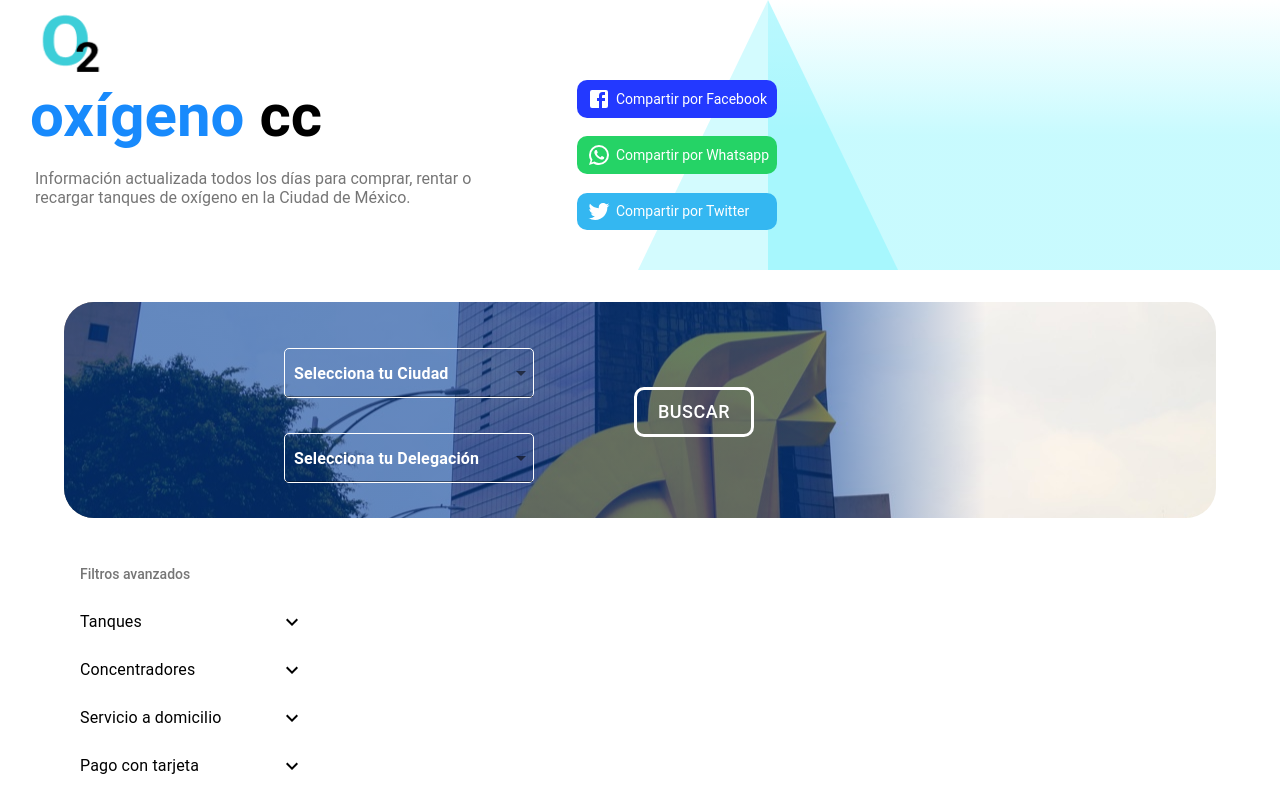
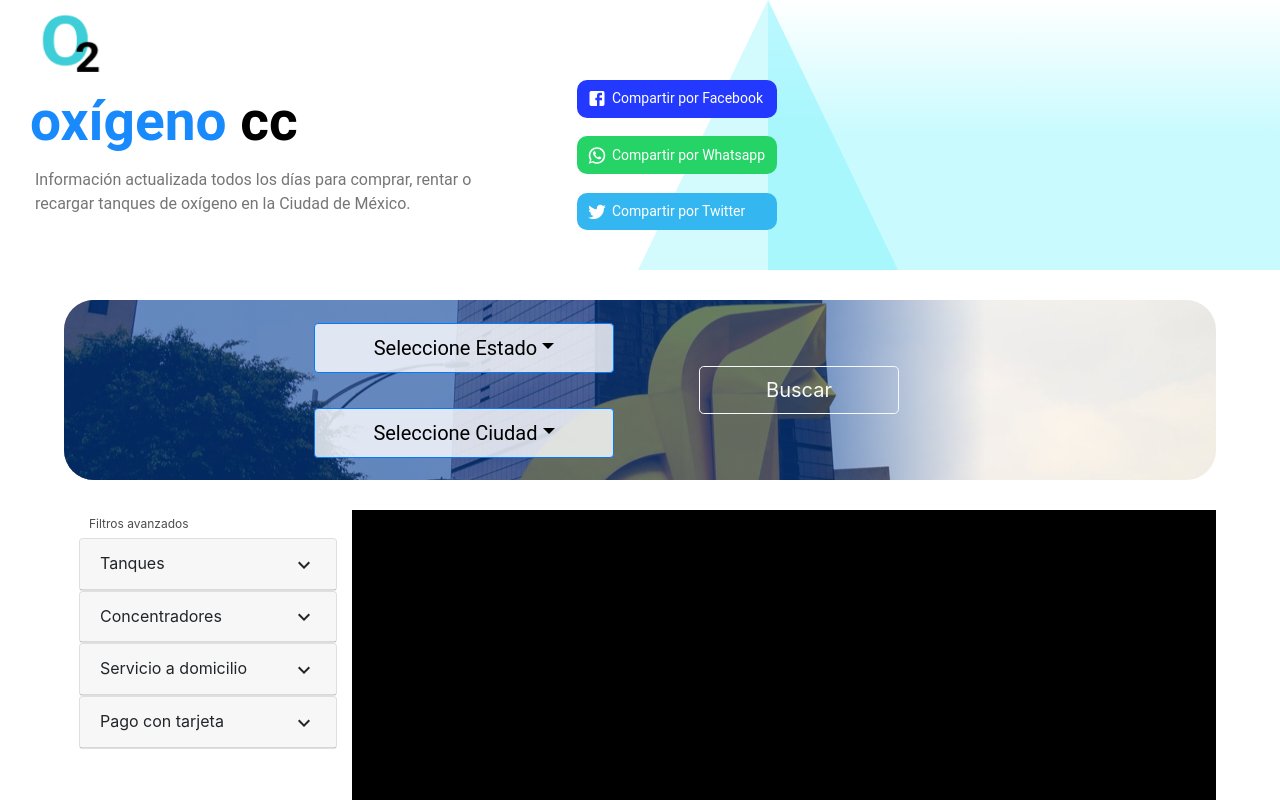
Before and after one commit to AlexisFlores17/oxigeno.cc.front, a React (Create React App) app: page / in a window 1280 px wide. Shown: the top 800 px of the page. Built offline with nearby package versions, Linux system fonts and the light colour scheme; the HTML template or start-up script is replaced by a standard one.

Commit message:
24 enero front

```diff
--- a/package.json
+++ b/package.json
@@ -8,8 +8,10 @@
     "@testing-library/jest-dom": "^5.11.4",
     "@testing-library/react": "^11.1.0",
     "@testing-library/user-event": "^12.1.10",
+    "bootstrap": "^4.6.0",
     "node-sass": "^4.14.1",
     "react": "^17.0.1",
+    "react-bootstrap": "^1.4.3",
     "react-dom": "^17.0.1",
     "react-scripts": "4.0.1",
     "web-vitals": "^0.2.4"
--- a/src/App.js
+++ b/src/App.js
@@ -1,13 +1,13 @@
 import { Header } from "./Componentes/Header";
 import { Buscador } from "./Componentes/Buscador";
-import { MenuLateral } from "./Componentes/MenuLateral";
+import { MainContent } from "./Componentes/MainContent";
 
 function App() {
   return (
     <div className="App">
       <Header />
       <Buscador />
-      <MenuLateral />
+      <MainContent />
     </div>
   );
 }
--- a/src/Componentes/Buscador.js
+++ b/src/Componentes/Buscador.js
@@ -1,44 +1,82 @@
-import React from 'react';
-import Button from '@material-ui/core/Button';
-import Select from '@material-ui/core/Select';
-import FormControl from '@material-ui/core/FormControl';
-import InputLabel from '@material-ui/core/InputLabel';
+import React,{useState } from 'react';
+import Dropdown from 'react-bootstrap/Dropdown';
+import  Button from 'react-bootstrap/Button';
 
 
 
 export const Buscador = () =>{
+    const[activadoEstado,setActivadoEstado]= useState(false);
+    const[activadoCiudad,setActivadoCiudad]= useState(false);
+    const [estado,setEstado]= useState("");
+    const [ciudad,setCiudad]= useState("");
+
+
+
+    const handleSelectEstado=(e)=>{
+        console.log(e)
+        setEstado(e);
+        setActivadoEstado(true);
+    }
+    const handleSelectCiudad=(e)=>{
+        console.log(e)
+        setCiudad(e);
+        setActivadoCiudad(true);
+    }
+
 
     return(
         <div className="Buscador" >
             <div className="buscador-container" >
                 <div className="buscador-sombra" >
                     <div className="ContenedorMenus">
-                        <div className="BuscadorDropDownEstado">
-                            <FormControl>
-                                <InputLabel className="InputCiudad">Selecciona tu Ciudad</InputLabel>
-                                <Select className="InputCiudadCuadro">
+                        <div className="BuscadorDropDownEstado dropdown">
+                            <Dropdown
+                                onSelect={handleSelectEstado}
+                            >
+                                <Dropdown.Toggle id="dropdown-basic">
+                                    {activadoEstado ? estado:'Seleccione Estado' }
+                                </Dropdown.Toggle>
 
-                                </Select>
-                            </FormControl>
+                                <Dropdown.Menu>
+                                    <Dropdown.Item id="dropdown-item" eventKey="Ciudad de México">Ciudad de México</Dropdown.Item>
+                                </Dropdown.Menu>
+                            </Dropdown>
                         </div>
                         <div className="BuscadorDropDownCiudad">
-                            <FormControl >
-                                <InputLabel className="InputEstado">Selecciona tu Delegación</InputLabel>
-                                <Select className="InputEstadoCuadro">
-                                    <option className="TextoOpciones" value={10}>Ten</option>
-                                    <option className="TextoOpciones" value={20}>Twenty</option>
-                                    <option className="TextoOpciones" value={30}>Thirty</option>
-                                </Select>
-                            </FormControl>
+                            <Dropdown
+                                onSelect={handleSelectCiudad}
+                            >
+                                <Dropdown.Toggle variant="primary" id="dropdown-basic" >
+                                    {activadoCiudad ? ciudad:'Seleccione Ciudad' }
+                                </Dropdown.Toggle>
+
+                                <Dropdown.Menu id="dropdown-menu" >
+                                    <Dropdown.Item id="dropdown-item" eventKey="Álvaro Obregon">Álvaro Obregon</Dropdown.Item>
+                                    <Dropdown.Item id="dropdown-item" eventKey="Benito Juárez">Benito Juárez</Dropdown.Item>
+                                    <Dropdown.Item id="dropdown-item" eventKey="Coyoacán">Coyoacán</Dropdown.Item>
+                                    <Dropdown.Item id="dropdown-item" eventKey="Cuajimalpa">Cuajimalpa</Dropdown.Item>
+                                    <Dropdown.Item id="dropdown-item" eventKey="Cuauhtémoc">Cuauhtémoc</Dropdown.Item>
+                                    <Dropdown.Item id="dropdown-item" eventKey="Gustavo A. Madero">Gustavo A. Madero</Dropdown.Item>
+                                    <Dropdown.Item id="dropdown-item" eventKey="Iztacalco">Iztacalco</Dropdown.Item>
+                                    <Dropdown.Item id="dropdown-item" eventKey="Iztapalapa">Iztapalapa</Dropdown.Item>
+                                    <Dropdown.Item id="dropdown-item" eventKey="Magdalena Contreras">Magdalena Contreras</Dropdown.Item>
+                                    <Dropdown.Item id="dropdown-item" eventKey="Miguel Hidalgo">Miguel Hidalgo</Dropdown.Item>
+                                    <Dropdown.Item id="dropdown-item" eventKey="Milpa Alta">Milpa Alta</Dropdown.Item>
+                                    <Dropdown.Item id="dropdown-item" eventKey="Tláhuac">Tláhuac</Dropdown.Item>
+                                    <Dropdown.Item id="dropdown-item" eventKey="Tlalpan">Tlalpan</Dropdown.Item>
+                                    <Dropdown.Item id="dropdown-item" eventKey="Venustiano Carranza">Venustiano Carranza</Dropdown.Item>
+                                    <Dropdown.Item id="dropdown-item" eventKey="Xochimilco">Xochimilco</Dropdown.Item>
+                                </Dropdown.Menu>
+                            </Dropdown>
                         </div>
                     </div>
                     <div className="BotonBuscar">
-                        <Button variant="outlined" className="Boton">
-                            Buscar
-                        </Button>
+                        <Button variant="outline-light" size="lg"  block>Buscar</Button>
                     </div>
+
                 </div>
             </div>
+
         </div>
     );
 }
--- a/src/Componentes/Header.js
+++ b/src/Componentes/Header.js
@@ -18,7 +18,7 @@ export const Header = () =>{
             </div>
             <div className="HeaderContenedorTexto">
                 <div className="HeaderLogo" ></div>
-                <div className="HeaderTitulo" ><h2 className="HeaderOxigeno" >oxígeno <span className="black">cc</span></h2></div>
+                <div className="HeaderTitulo" ><div className="HeaderOxigeno" >oxígeno <span className="black">cc</span></div></div>
                 <div className="HeaderTexto" >Información actualizada todos los días para comprar, rentar o recargar tanques de oxígeno en la Ciudad de México.</div>
             </div>
             <div className="HeaderBotonesRedes animate__animated animate__fadeIn animate__duration-1s animate__delay-1s" >
--- /dev/null
+++ b/src/Componentes/MainContent.js
@@ -0,0 +1,14 @@
+import React from 'react';
+import { Tarjetas } from "./Tarjetas";
+import { MenuLateral } from "./MenuLateral";
+
+
+export const MainContent = () =>{
+
+    return(
+        <div className="main-container col-12">
+            <MenuLateral />
+            <Tarjetas />
+        </div>
+    );
+}
--- a/src/Componentes/MenuLateral.js
+++ b/src/Componentes/MenuLateral.js
@@ -1,22 +1,12 @@
-import React, { useState } from 'react';
-
-// Menu imports
-import ListSubheader from '@material-ui/core/ListSubheader';
-import List from '@material-ui/core/List';
-import ListItem from '@material-ui/core/ListItem';
-import ListItemIcon from '@material-ui/core/ListItemIcon';
-import ListItemText from '@material-ui/core/ListItemText';
-import Collapse from '@material-ui/core/Collapse';
-import ExpandLess from '@material-ui/icons/ExpandLess';
-import ExpandMore from '@material-ui/icons/ExpandMore';
-import StarBorder from '@material-ui/icons/StarBorder';
-
-// Menu
-import Radio from '@material-ui/core/Radio';
-import RadioGroup from '@material-ui/core/RadioGroup';
+import React, { useState, useEffect } from 'react';
+import Card from 'react-bootstrap/Card';
+import Form from 'react-bootstrap/Form';
+import KeyboardArrowDown from '@material-ui/icons/KeyboardArrowDown';
+import KeyboardArrowUp from '@material-ui/icons/KeyboardArrowUp';
+import Switch from '@material-ui/core/Switch';
+import FormGroup from '@material-ui/core/FormGroup';
+import Checkbox from '@material-ui/core/Checkbox';
 import FormControlLabel from '@material-ui/core/FormControlLabel';
-import FormControl from '@material-ui/core/FormControl';
-import FormLabel from '@material-ui/core/FormLabel';
 
 
 export const MenuLateral = () =>{
@@ -26,100 +16,127 @@ export const MenuLateral = () =>{
     const [domicilio, setDomicilio] = useState(false)
     const [tarjeta, setTarjeta] = useState(false)
 
-    const handleTanque = () => {
+    const [domicilioSwitch, setDomicilioSwitch] = useState(false)
+    const [tarjetaSwitch, setTarjetaSwitch] = useState(false)
+
+    const toggle = (id) =>{
+
+        switch (id) {
+            case 0:
                 setTanque(!tanque);
-    };
-    const handleConcentrador = () => {
+                break;
+            case 1:
                 setConcentrador(!concentrador);
-    };
-    const handleDomicilio = () => {
+                break;
+            case 2:
                 setDomicilio(!domicilio);
-    };
-    const handleTarjeta = () => {
+                break;
+            case 3:
                 setTarjeta(!tarjeta);
-    };
+                break;
+            default:
+                break;
+        }
+    }
 
-    const [value, setValue] = React.useState('female');
+    const prueba = () => {
+        console.log("algo")
+    }
 
-    const handleChange = (event) => {
-        setValue(event.target.value);
-    };
 
     return(
-        <>
-            <div className="menu-lateral-container">
-                <List
-                    component="nav"
-                    aria-labelledby="nested-list-subheader"
-                    subheader={
-                        <ListSubheader component="div" id="nested-list-subheader">
+        <div className="menu-lateral-container col-sm-3">
+            <div className="menu-lateral-header">
                 Filtros avanzados
-                        </ListSubheader>
+            </div>
+            <Card style={{ width: '100%' }}>
+                <Card.Header onClick={ () => toggle(0) } id="tanque-header">
+                    Tanques
+                    <div className="flecha">
+                        { !tanque ? <KeyboardArrowDown /> : <KeyboardArrowUp /> }
+                    </div>
+                </Card.Header>
+                { tanque &&
+                    <div className="menu-checkbox">
+                        <FormGroup>
+                            <FormControlLabel
+                                control={<Checkbox color="primary" checked={true} onChange={() => {} } name="checkedA" />}
+                                label="Venta"
+                            />
+                            <FormControlLabel
+                                control={<Checkbox color="primary" checked={true} onChange={() => {} } name="checkedA" />}
+                                label="Renta"
+                            />
+                            <FormControlLabel
+                                control={<Checkbox color="primary" checked={true} onChange={() => {} } name="checkedA" />}
+                                label="Recarga"
+                            />
+                        </FormGroup>
+                    </div>
                 }
-                >
-                    <ListItem button onClick={handleTanque}>
-                        <ListItemText primary="Tanques" />
-                        {tanque ? <ExpandLess /> : <ExpandMore />}
-                    </ListItem>
+            </Card>
+            <Card style={{ width: '100%' }}>
+                <Card.Header onClick={() => toggle(1) } id="tanque-header">
+                    Concentradores
+                    <div className="flecha">
+                        { !concentrador ? <KeyboardArrowDown /> : <KeyboardArrowUp /> }
+                    </div>
+                </Card.Header>
+                { concentrador &&
+                    <div className="menu-checkbox">
+                        <FormGroup>
+                            <FormControlLabel
+                                control={<Checkbox color="primary" checked={true} onChange={() => {} } name="checkedA" />}
+                                label="Venta"
+                            />
+                            <FormControlLabel
+                                control={<Checkbox color="primary" checked={true} onChange={() => {} } name="checkedA" />}
+                                label="Renta"
+                            />
+                        </FormGroup>
+                    </div>
+                }
+            </Card>
+            <Card style={{ width: '100%' }}>
+                <Card.Header onClick={() => toggle(2) } id="tanque-header">
+                    Servicio a domicilio
+                    <div className="flecha">
+                        { !domicilio ? <KeyboardArrowDown /> : <KeyboardArrowUp /> }
+                    </div>
+                </Card.Header>
 
-                    <Collapse in={tanque} timeout="auto" unmountOnExit>
-                        <RadioGroup aria-label="gender" name="gender1" value={value} onChange={handleChange}>
-                            <FormControlLabel value="female" control={<Radio />} label="Female" />
-                            <FormControlLabel value="male" control={<Radio />} label="Male" />
-                            <FormControlLabel value="other" control={<Radio />} label="Other" />
-                            <FormControlLabel value="disabled" disabled control={<Radio />} label="(Disabled option)" />
-                        </RadioGroup>
-                    </Collapse>
-
-                    <ListItem button onClick={handleConcentrador}>
-                        <ListItemText primary="Concentradores" />
-                        {concentrador ? <ExpandLess /> : <ExpandMore />}
-                    </ListItem>
-
-                    <Collapse in={concentrador} timeout="auto" unmountOnExit>
-                        <List component="div" disablePadding>
-                            <ListItem button >
-                                <ListItemIcon>
-                                <StarBorder />
-                                </ListItemIcon>
-                                <ListItemText primary="Starred" />
-                            </ListItem>
-                        </List>
-                    </Collapse>
-
-                    <ListItem button onClick={handleDomicilio}>
-                        <ListItemText primary="Servicio a domicilio" />
-                        {domicilio ? <ExpandLess /> : <ExpandMore />}
-                    </ListItem>
-
-                    <Collapse in={domicilio} timeout="auto" unmountOnExit>
-                        <List component="div" disablePadding>
-                            <ListItem button >
-                                <ListItemIcon>
-                                <StarBorder />
-                                </ListItemIcon>
-                                <ListItemText primary="Starred" />
-                            </ListItem>
-                        </List>
-                    </Collapse>
-
-                    <ListItem button onClick={handleTarjeta}>
-                        <ListItemText primary="Pago con tarjeta" />
-                        {tarjeta ? <ExpandLess /> : <ExpandMore />}
-                    </ListItem>
-
-                    <Collapse in={tarjeta} timeout="auto" unmountOnExit>
-                        <List component="div" disablePadding>
-                            <ListItem button >
-                                <ListItemIcon>
-                                <StarBorder />
-                                </ListItemIcon>
-                                <ListItemText primary="Starred" />
-                            </ListItem>
-                        </List>
-                    </Collapse>
-                </List>
+                    { domicilio &&
+                        <div className="switch-container">
+                            <Switch
+                                className="switch"
+                                checked={domicilioSwitch}
+                                onChange={() => setDomicilioSwitch(!domicilioSwitch)}
+                                name="checkedA"
+                                color="primary"
+                                inputProps={{ 'aria-label': 'secondary checkbox' }}
+                            />
                         </div>
-        </>
+                    }
+            </Card>
+            <Card style={{ width: '100%' }}>
+                <Card.Header onClick={ () => toggle(3) } id="tanque-header">
+                    Pago con tarjeta
+                    <div className="flecha">
+                        { !tarjeta ? <KeyboardArrowDown /> : <KeyboardArrowUp /> }
+                    </div>
+                </Card.Header>
+                    { tarjeta &&
+                        <div className="switch-container">
+                            <Switch
+                                checked={tarjetaSwitch}
+                                onChange={() => setTarjetaSwitch(!tarjetaSwitch)}
+                                name="checkedA"
+                                color="primary"
+                                inputProps={{ 'aria-label': 'secondary checkbox' }}
+                            />
+                        </div>
+                    }
+            </Card>
+        </div>
     );
 }
--- /dev/null
+++ b/src/Componentes/Tarjetas.js
@@ -0,0 +1,12 @@
+import React from 'react';
+
+
+export const Tarjetas = () =>{
+
+    return(
+        <div className="tarjetas-container col-sm-9" >
+
+        </div>
+
+    );
+}
--- a/src/Styles/componentesCss/_BuscadorCss.scss
+++ b/src/Styles/componentesCss/_BuscadorCss.scss
@@ -43,81 +43,65 @@ $imageBuscador: url('../../img/imagenBuscador.jpeg');
     display: flex;
     flex-flow: column wrap;
     justify-content: center;
-    align-items: center;
-    margin: 20px;
+    align-items: flex-end;
+    margin: 5px;
+    margin-left: 50px;
     height: 170px;
     width: 500px;
-    // background-color:rgba($color: #000000, $alpha: 0.80);
+    // background-color:tomato;
     .BuscadorDropDownEstado{
         display: flex;
-        flex-flow: column wrap;
-        justify-content: center;
-        align-items: flex-end;
+        align-items: center;
+        justify-content: flex-end;
         height: 50%;
         width: 80%;
         // background-color: turquoise;
+        #dropdown-basic{
+            background-color: rgba($color: white, $alpha: 0.8);
+            color: black;
+            font-family: Roboto, sans-serif;
+            font-size: 20px;
+            height: 50px;
+            width: 300px;
+        }
+        #dropdown-item{
+            font-family: Roboto, sans-serif;
+            width: 300px;
+            font-size: 20px;
+            text-align: center;
+        }
 
-        .InputCiudad{
-            font-weight: bold;
-            padding: 10px;
-            padding-top: 10px;
-            width: 220px;
-            color: white;
-        }
-        .InputCiudadCuadro{
-            border-radius: 5px;
-            height: 50px;
-            width: 250px;
-            border:1px solid white;
-        }
     }
     .BuscadorDropDownCiudad{
-
         display: flex;
-        flex-flow: column wrap;
-        justify-content: center;
-        align-items: flex-end;
+        align-items: center;
+        justify-content: flex-end;
         height: 50%;
         width: 80%;
         // background-color:violet;
-        .InputEstado{
-            font-weight: bold;
-            padding: 10px;
-            padding-top: 10px;
-            width: 220px;
-            color: white;
+        #dropdown-basic{
+            background-color: rgba($color: white, $alpha: 0.8);
+            color: black;
+            font-family: Roboto, sans-serif;
+            font-size: 20px;
+            height: 50px;
+            width: 300px;
         }
-        .InputEstadoCuadro{
+        #dropdown-item{
 
-            border-radius: 5px;
-            height: 50px;
-            width: 250px;
-            border:1px solid white;
-            border-bottom-color: white;
-            .TextoOpciones{
-                background-color: white;
-                color: white;
-            }
+            font-family: Roboto, sans-serif;
+            width: 300px;
+            font-size: 20px;
+            text-align: center;
         }
     }
 }
 .BotonBuscar{
-    margin: 50px 30px;
+    margin: 30px 80px;
     display: flex;
     align-items: center;
     justify-content: center;
     height: 120px;
-    width: 120px;
-
-    .Boton{
-        font-family: Roboto, sans-serif;
-        font-weight: 500;
-        font-size: 18px;
-        height: 50px;
-        width: 200px;
-        border-width: 3px;
-        border-color: white;
-        border-radius: 10px;
-        color:white
-    }
+    width: 200px;
+    // background-color: violet;
 }
--- a/src/Styles/componentesCss/_HeaderCss.scss
+++ b/src/Styles/componentesCss/_HeaderCss.scss
@@ -48,16 +48,6 @@ $headerHeight: 270px;
     display: inline-block;
 }
 
-
-// .Triangulo-right{
-//     width: 0;
-//     height: 0;
-//     border-style: solid;
-//     border-width: 0 50px 270px -7px;
-//     border-color: transparent transparent #007bff transparent;
-// }
-
-
 .HeaderContenedorTexto{
     // background-color: skyblue;
     display: flex;
@@ -76,16 +66,15 @@ $headerHeight: 270px;
     .HeaderTitulo{
         font-family: Roboto, sans-serif;
         width: 100%;
-        font-weight: 700;
         color: #188AFC;
         .black{
             color: black;
         }
-        font-size: 40px;
-
+       font-size: 55px;
+       font-weight: bold;
     }
     .HeaderTexto{
-        margin-top: 18px;
+        margin-top: 5px;
         padding-left: 5px;
         font-family: Roboto, sans-serif;
         width: 450px;
@@ -111,6 +100,7 @@ $headerHeight: 270px;
         .logofacebook{
             padding: 5px;
             padding-left: 10px;
+            font-size: 35px;
         }
         display: flex;
         justify-content: flex-start;
@@ -124,6 +114,7 @@ $headerHeight: 270px;
         .logowhatsapp{
             padding: 5px;
             padding-left: 10px;
+            font-size: 35px;
         }
         display: flex;
         justify-content: flex-start;
@@ -137,6 +128,7 @@ $headerHeight: 270px;
         .logotwitter{
             padding: 5px;
             padding-left: 10px;
+            font-size: 35px;
         }
         display: flex;
         justify-content: flex-start;
--- a/src/Styles/componentesCss/_MenuLateralCss.scss
+++ b/src/Styles/componentesCss/_MenuLateralCss.scss
@@ -1,7 +1,43 @@
+.main-container{
+    display: flex;
+    flex-flow: row wrap;
+    padding: 0 5%;
+    // background-color: blue;
+}
+.menu-lateral-container{
+    display: inline-block;
+    // background-color: red;
+    height: 400px;
+    // background-color: black;
+}
 
-.menu-lateral-container{
-    width: 20%;
-    height: 200px;
-    // background-color: black;
-    margin-left: 5%;
+.menu-lateral-header{
+    font-size: 12px;
+    padding: 5px 10px;
+    color: rgba($color: black, $alpha: 0.7)
 }
+
+#tanque-header{
+    cursor: pointer;
+}
+
+.flecha{
+    float: right;
+}
+
+.menu-checkbox{
+    margin: 10px 0;
+    display: flex;
+    justify-content: center;
+}
+
+.switch-container{
+    padding: 10px 0;
+    display: flex;
+    justify-content: center;
+}
+
+.switch{
+    height: 50px;
+    color: green;
+}
--- /dev/null
+++ b/src/Styles/componentesCss/_TarjetasCss.scss
@@ -0,0 +1,4 @@
+.tarjetas-container{
+    height: 1000px;
+    background-color: black;
+}
--- a/src/Styles/indexCss.scss
+++ b/src/Styles/indexCss.scss
@@ -1,6 +1,8 @@
+@import 'bootstrap/dist/css/bootstrap.min.css';
 @import './componentesCss/HeaderCss';
 @import './componentesCss/BuscadorCss';
 @import './componentesCss/MenuLateralCss';
+@import './componentesCss/TarjetasCss';
 
 
 *{
```
Also changed, not shown: 2 other files (tests, documents, lock files or other folders). Lines whose indentation alone changed are shown as unchanged.
